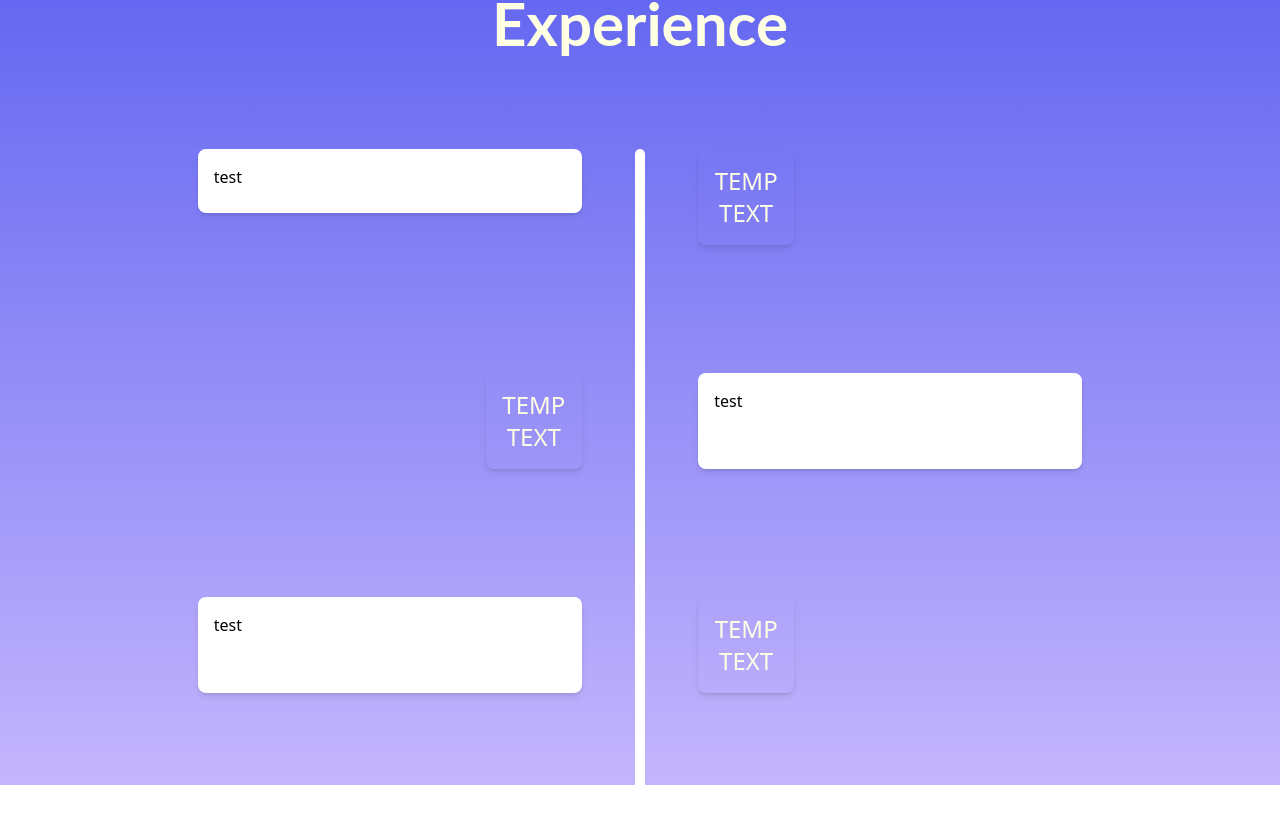
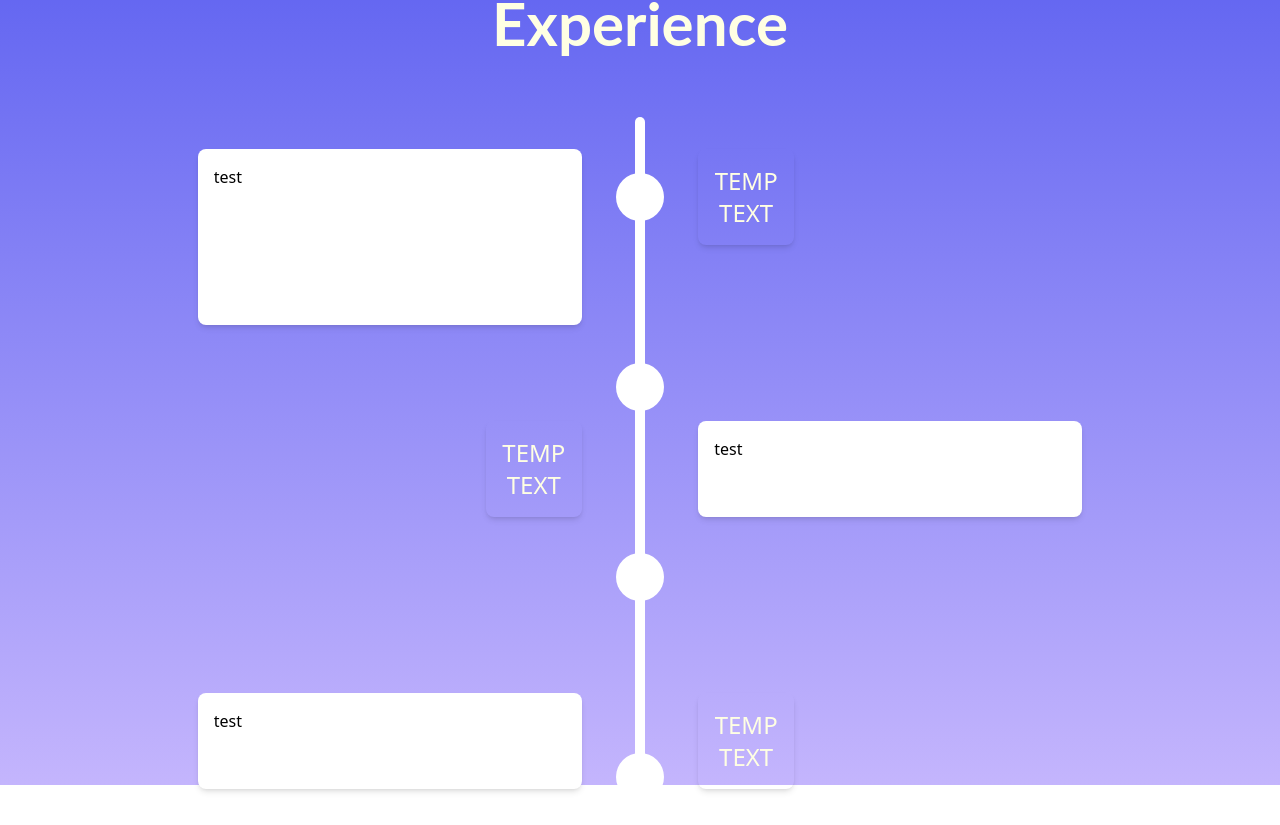
Before and after one commit to WahabJI/my-project, a Next.js app: page / in a window 1280 px wide. Shown: the part 1615-2440 px from the top of the page. Built offline with nearby package versions, Linux system fonts and the light colour scheme.

Commit message:
added dots for timeline

```diff
--- a/pages/index.tsx
+++ b/pages/index.tsx
@@ -194,16 +194,22 @@ export default function Home() {
             <h1 className="text-center text-6xl font-title font-bold text-beige mt-2">Experience</h1>
             <div className="grid grid-cols-11 grid-rows-4">
 
-              <div className="col-span-5 mt-24 h-16 flex justify-end">
-                <div className="bg-white w-96 rounded-lg shadow-md p-4">
+              <div className="col-span-5 mt-24 flex justify-end">
+                <div className="bg-white w-96 h-44 rounded-lg shadow-md p-4">
                   {/* Content goes here */}
                   test
                 </div>
               </div>
 
               {/* MIDDLE LINE */}
-              <div className="col-span-1 row-span-4 flex justify-center items-center">
-                <div className="mt-24 h-[800px] bg-white w-[10px] rounded-lg"></div>
+              <div className="col-span-1 row-span-4 flex justify-center">
+                <div className="flex justify-center items-center absolute">
+                  <div className="mt-16 h-[800px] bg-white w-[10px] rounded-lg"></div>
+                </div>
+                <div className="bg-white rounded-full w-12 h-12 mt-[120px] absolute"></div>
+                <div className="bg-white rounded-full w-12 h-12 mt-[310px] absolute"></div>
+                <div className="bg-white rounded-full w-12 h-12 mt-[500px] absolute"></div>
+                <div className="bg-white rounded-full w-12 h-12 mt-[700px] absolute"></div>
               </div>
 
               <div className="col-span-5 w-24 h-24 mt-24">
@@ -215,42 +221,42 @@ export default function Home() {
 
               <div className="col-span-5 mt-24 flex justify-end">
                 <div className="w-24 h-24 rounded-lg shadow-md p-4">
-                  {/* Content goes here */}
+
                   <p className="text-beige text-center text-2xl">TEMP TEXT</p>
                 </div>
               </div>
 
               <div className="col-span-5 mt-24 flex justify-start">
                 <div className="bg-white w-96 h-24 rounded-lg shadow-md p-4">
-                  {/* Content goes here */}
+
                   test
                 </div>
               </div>
 
               <div className="col-span-5 mt-24 flex justify-end">
                 <div className="bg-white w-96 h-24 rounded-lg shadow-md p-4">
-                  {/* Content goes here */}
+
                   test
                 </div>
               </div>
 
               <div className="col-span-5 w-24 h-24 mt-24">
                 <div className="rounded-lg shadow-md p-4">
-                  {/* Content goes here */}
+
                   <p className="text-beige text-center text-2xl">TEMP TEXT</p>
                 </div>
               </div>
 
               <div className="col-span-5 mt-24 flex justify-end">
                 <div className="w-24 h-24 rounded-lg shadow-md p-4">
-                  {/* Content goes here */}
+
                   <p className="text-beige text-center text-2xl">TEMP TEXT</p>
                 </div>
               </div>
 
               <div className="col-span-5 mt-24 flex justify-start">
                 <div className="bg-white w-96 h-24 rounded-lg shadow-md p-4">
-                  {/* Content goes here */}
+
                   test
                 </div>
               </div>
```
